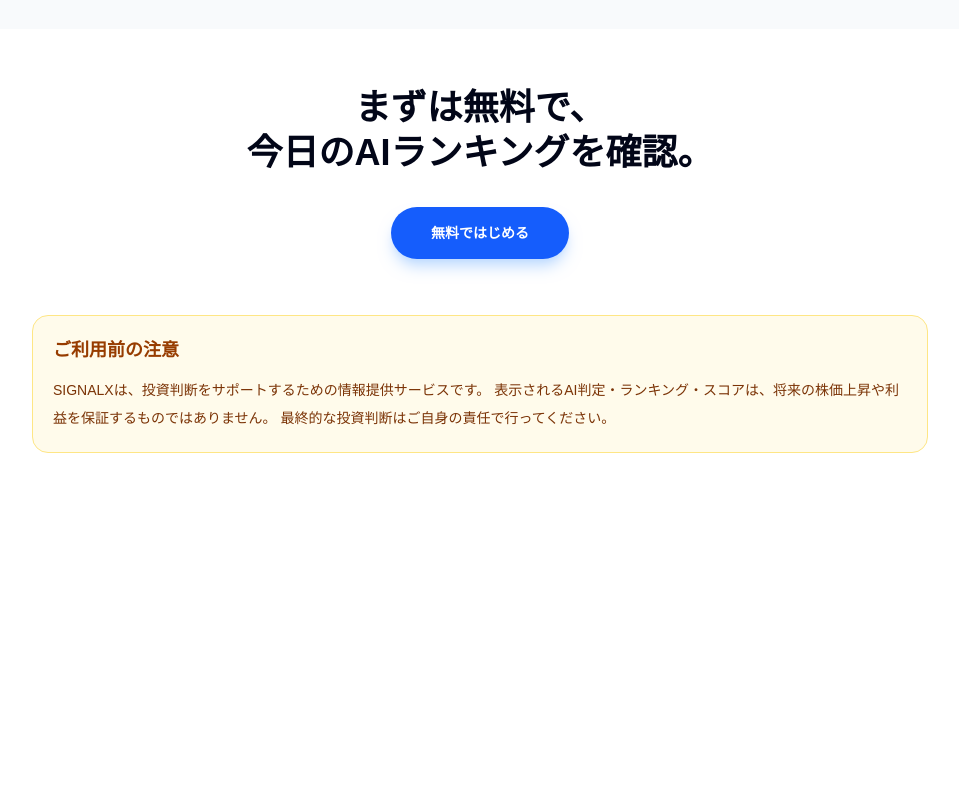
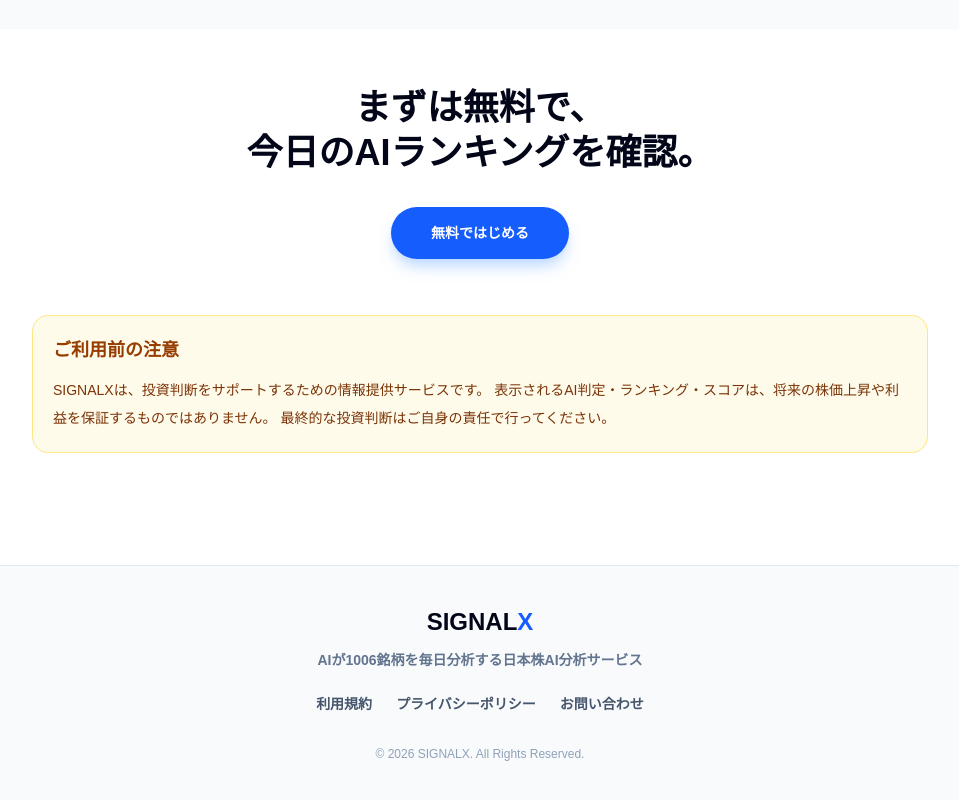
Before and after one commit to asawaku1632/signal-x, a Next.js app: page / in a window 1280 px wide. Shown: the part 4718-5518 px from the top of the page, without its empty margins (160-1119 px from the left). Before the commit the page ends 5219 px from the top, so only its background shows below. Built offline with nearby package versions, Linux system fonts and the light colour scheme.

Commit message:
Add footer links

```diff
--- a/app/page.tsx
+++ b/app/page.tsx
@@ -422,6 +422,45 @@
           </p>
         </div>
       </section>
+      {/* FOOTER */}
+<footer className="border-t border-slate-200 bg-slate-50 py-10 mt-16">
+  <div className="mx-auto max-w-6xl px-6 text-center">
+    <h2 className="text-2xl font-black">
+      SIGNAL<span className="text-blue-600">X</span>
+    </h2>
+
+    <p className="mt-3 text-sm text-slate-500 font-bold">
+      AIが1006銘柄を毎日分析する日本株AI分析サービス
+    </p>
+
+    <div className="mt-6 flex flex-wrap justify-center gap-6 text-sm font-bold">
+      <Link
+        href="/terms"
+        className="text-slate-600 hover:text-blue-600 transition"
+      >
+        利用規約
+      </Link>
+
+      <Link
+        href="/privacy"
+        className="text-slate-600 hover:text-blue-600 transition"
+      >
+        プライバシーポリシー
+      </Link>
+
+      <Link
+        href="/contact"
+        className="text-slate-600 hover:text-blue-600 transition"
+      >
+        お問い合わせ
+      </Link>
+    </div>
+
+    <p className="mt-8 text-xs text-slate-400">
+      © 2026 SIGNALX. All Rights Reserved.
+    </p>
+  </div>
+</footer>
     </main>
   );
 }
```
